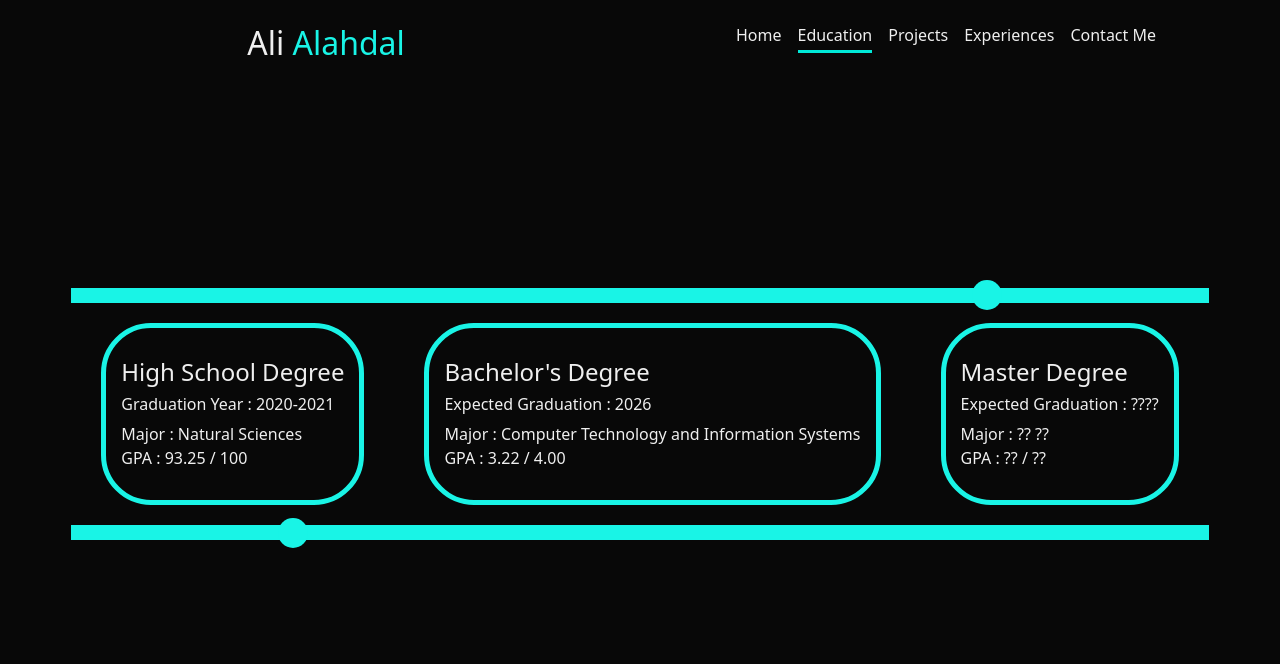
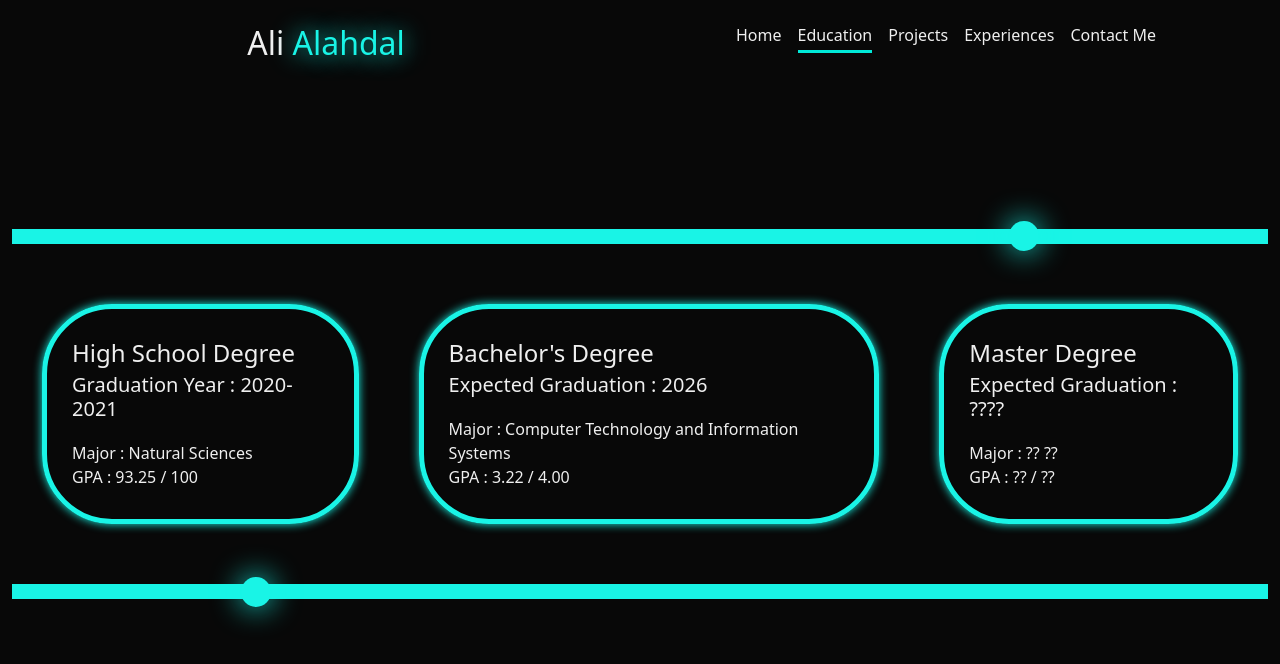
Before and after one commit to Ali-Alahdal/Portfolio, a React (Vite) app: page /education in a window 1280 px wide. Shown: the top 664 px of the page. Built offline with nearby package versions, Linux system fonts and the light colour scheme.

Commit message:
Still Stick in education section

```diff
--- a/src/App.css
+++ b/src/App.css
@@ -13,17 +13,30 @@
   border-bottom:  #00e9d8 3px solid ;
    text-decoration-line:  none;
   text-decoration: none;
+
 }
 .li-hover:hover {
   border-bottom:  #00e9d8 3px solid ;
-   text-decoration-line:  none;
+
+  text-decoration-line:  none;
   text-decoration: none;
 }
 .li-hover{
   color : var(--textColor);
   text-decoration: none;
+
 }
 
+.my-name {
+  transition:  0.4s ease-in-out;
+}
+.my-name span{
+  text-shadow: 0px 0px 25px var(--shinyColor);
+}
+.my-name:hover{
+  transform: scale(1.1);
+
+}
 
 /* My name with type animation */
 .typing{
--- a/src/components/content/AboutMe.jsx
+++ b/src/components/content/AboutMe.jsx
@@ -40,14 +40,14 @@ function AboutMe() {
             {/* Section on the left , name , summary about me , my roles  */}
             <section className="w-50 m-auto ms-3 ps-5 pe-5 " >
                 <div >
-                    <h1>Hi,It's Ali
-                        <span style={{color:"var(--shinyColor)"}}> Alahdal  </span>
+                    <h1 className="">Hi,It's Ali
+                        <span style={{color:"var(--shinyColor)",textShadow:" 0px 0px 25px var(--shinyColor)"}}> Alahdal  </span>
                     </h1>
 
                 </div>
                 <div className="d-flex">
                     <h4 className="me-2">I'm a </h4>
-                    <h4 className="typing overflow-hidden " > {currentRole}  </h4>
+                    <h4 className="typing overflow-hidden"  > {currentRole}  </h4>
 
                 </div>
 
--- a/src/components/content/Education.jsx
+++ b/src/components/content/Education.jsx
@@ -5,21 +5,21 @@ function Education() {
 
             <section className=" education-container d-flex justify-content-center align-self-center   ">
 
-                <div className="box  text-start w-auto  " >
-                    <h4>High School Degree</h4>
-                    <h6>Graduation Year : 2020-2021</h6>
+                <div className="box text-start w-auto  " >
+                    <h4><span style={{color:"var(--shinyColor)"}}> </span> High School Degree</h4>
+                    <h5>Graduation Year : 2020-2021</h5>
                     <p className="m-0"> Major : Natural Sciences </p>
                     <p className="m-0">GPA : 93.25 / 100</p>
                 </div>
                 <div className="box  text-start w-auto  " >
                     <h4>Bachelor's Degree</h4>
-                    <h6>Expected Graduation : 2026</h6>
-                    <p className="m-0"> Major : Computer Technology and Information Systems </p>
+                    <h5>Expected Graduation : 2026</h5>
+                    <p className=""> Major : Computer Technology and Information Systems </p>
                     <p>GPA : 3.22 / 4.00</p>
                 </div>
                 <div className="box   text-start w-auto   " >
                     <h4>Master Degree</h4>
-                    <h6>Expected Graduation : ????</h6>
+                    <h5>Expected Graduation : ????</h5>
                     <p>Major : ?? ??</p>
                     <p>GPA : ?? / ??</p>
                 </div>
--- a/src/style/Education.css
+++ b/src/style/Education.css
@@ -21,6 +21,8 @@ main{
     border-top: var(--shinyColor) 15px solid;
     border-bottom: var(--shinyColor) 15px solid;
 }
+
+
 .education-container::before{
     content: "";
     padding: 15px 15px;
@@ -31,6 +33,7 @@ main{
     z-index: 3;
     border-radius: 100%;
     animation: moveDown 5s  infinite linear ;
+    box-shadow: 0 0 30px var(--shinyColor);
 }
 .education-container::after{
     content: "";
@@ -42,6 +45,7 @@ main{
     z-index: 3;
     border-radius: 100%;
     animation: moveTop 5s  infinite linear ;
+    box-shadow: 0 0 30px var(--shinyColor);
 }
 
 
@@ -83,11 +87,27 @@ main{
 
 .box{
     border: 5px var(--shinyColor) solid;
-    border-radius: 50px;
+    border-radius: 70px;
+    box-shadow: 0 0 10px var(--shinyColor);
+    padding: 30px 25px;
+    margin: 60px 30px;
+    transition: ease-in-out 0.3s;
+}
 
-    padding: 30px 15px;
-    margin: 20px 30px;
+
+.box:hover{
+    transform: scale(1.1);
+    box-shadow: 0 0 25px var(--shinyColor);
 }
+
+.box h4{
+    margin-bottom: 5px;
+}
+.box h5 {
+    margin-bottom: 20px;
+
+}
+
 
 
 hr{
--- a/src/style/Variables.css
+++ b/src/style/Variables.css
@@ -1,4 +1,5 @@
 :root{
     --textColor: rgb(239, 239, 239);
     --shinyColor : #19f4e6;
+
 }
```
